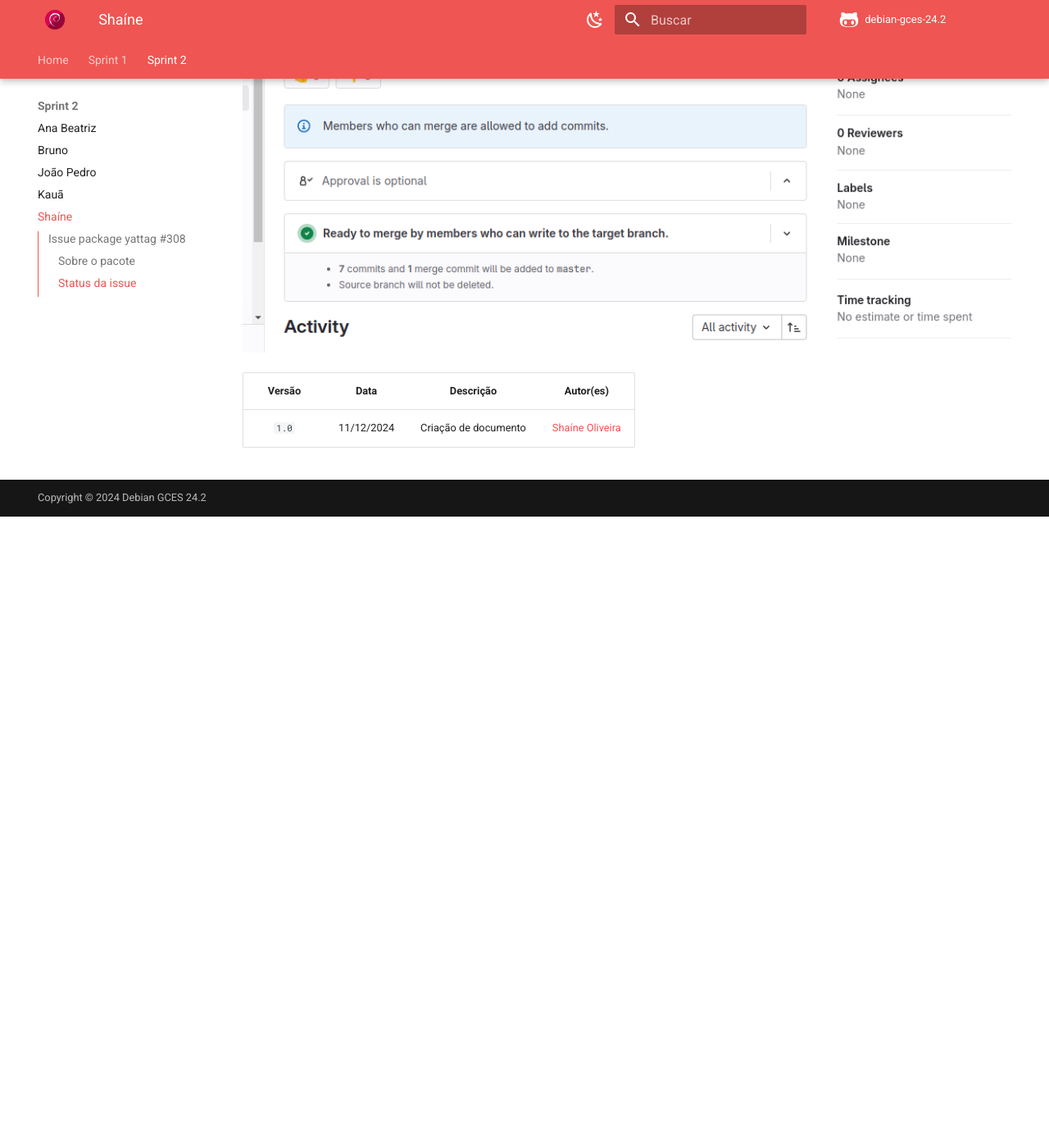
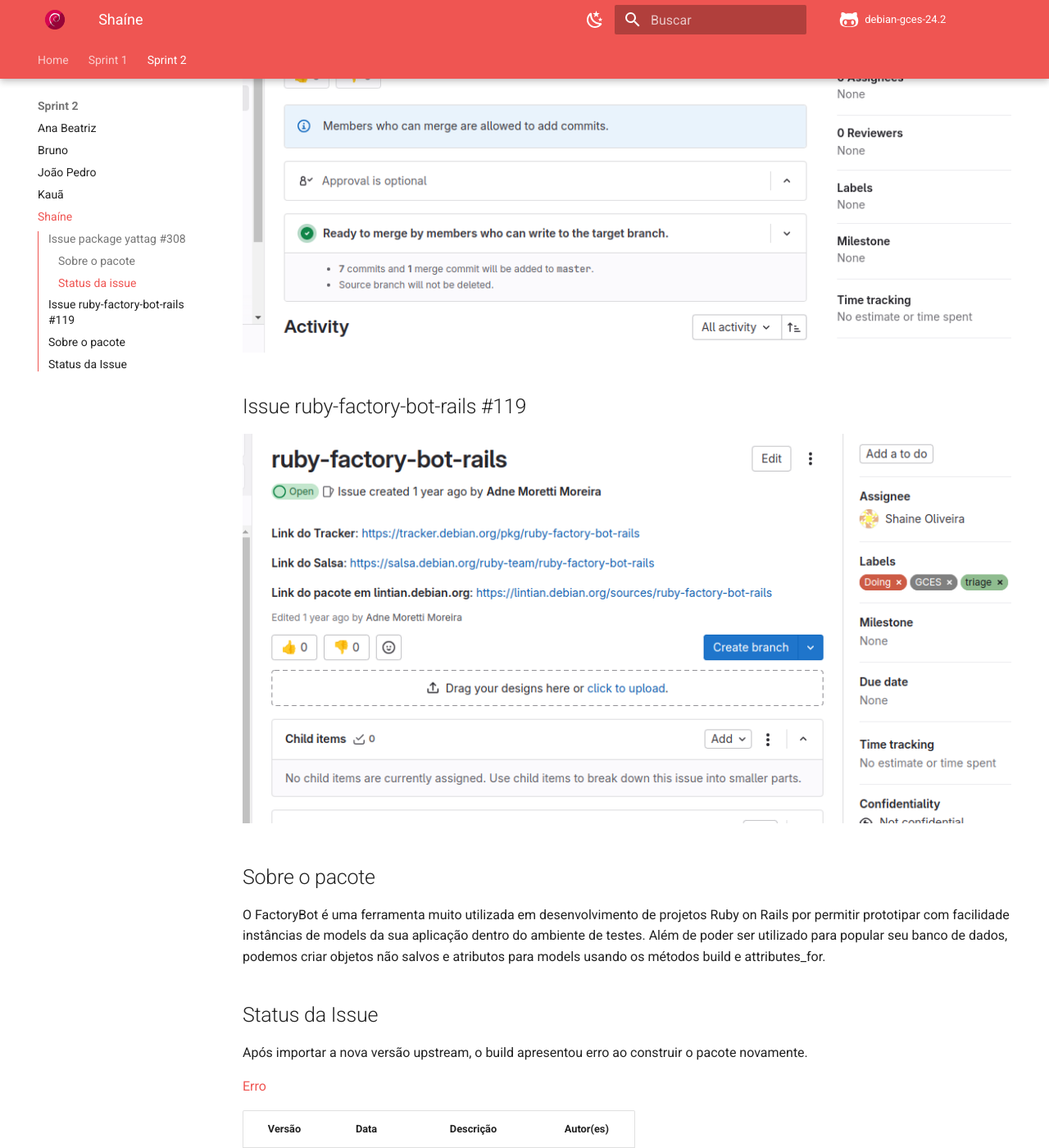
Before and after one commit to gitbmvb/debian-gces-24.2, an MkDocs documentation site: the page built from docs/sprint2/shaine2.md, in a window 1280 px wide and 1400 px high, scrolled down 1154 px. Shown: the whole window at 82% size. Built offline with MkDocs 1.6.1 and Material for MkDocs 9.7.7, drawn with Linux system fonts in a browser that asks for light colours; comment, search, counter and statistics services are not loaded; before the commit the page ends 1784 px from its top, so only the background shows below that.

Commit message:
Issue 119.

```diff
--- a/docs/sprint2/shaine2.md
+++ b/docs/sprint2/shaine2.md
@@ -17,6 +17,19 @@
 ![MR](../img/MR308.png)
 
 
+## Issue ruby-factory-bot-rails #119
+
+![Issue](../img/issue119.png)
+
+## Sobre o pacote
+O FactoryBot é uma ferramenta muito utilizada em desenvolvimento de projetos Ruby on Rails por permitir prototipar com facilidade instâncias de models da sua aplicação dentro do ambiente de testes. Além de poder ser utilizado para popular seu banco de dados, podemos criar objetos não salvos e atributos para models usando os métodos build e attributes_for.
+
+## Status da Issue
+ Após importar a nova versão upstream, o build apresentou erro ao construir o pacote novamente.
+
+ [Erro](https://paste.debian.net/1339398)
+
+
 | Versão |    Data    |         Descrição          |  Autor(es)  |
 | :----: | :--------: | :------------------------: | :---------: |
 | `1.0`  | 11/12/2024 | Criação de documento | [Shaíne Oliveira](https://github.com/ShaineOliveira) |
```
Also changed, not shown: docs/img/issue119.png (added).
